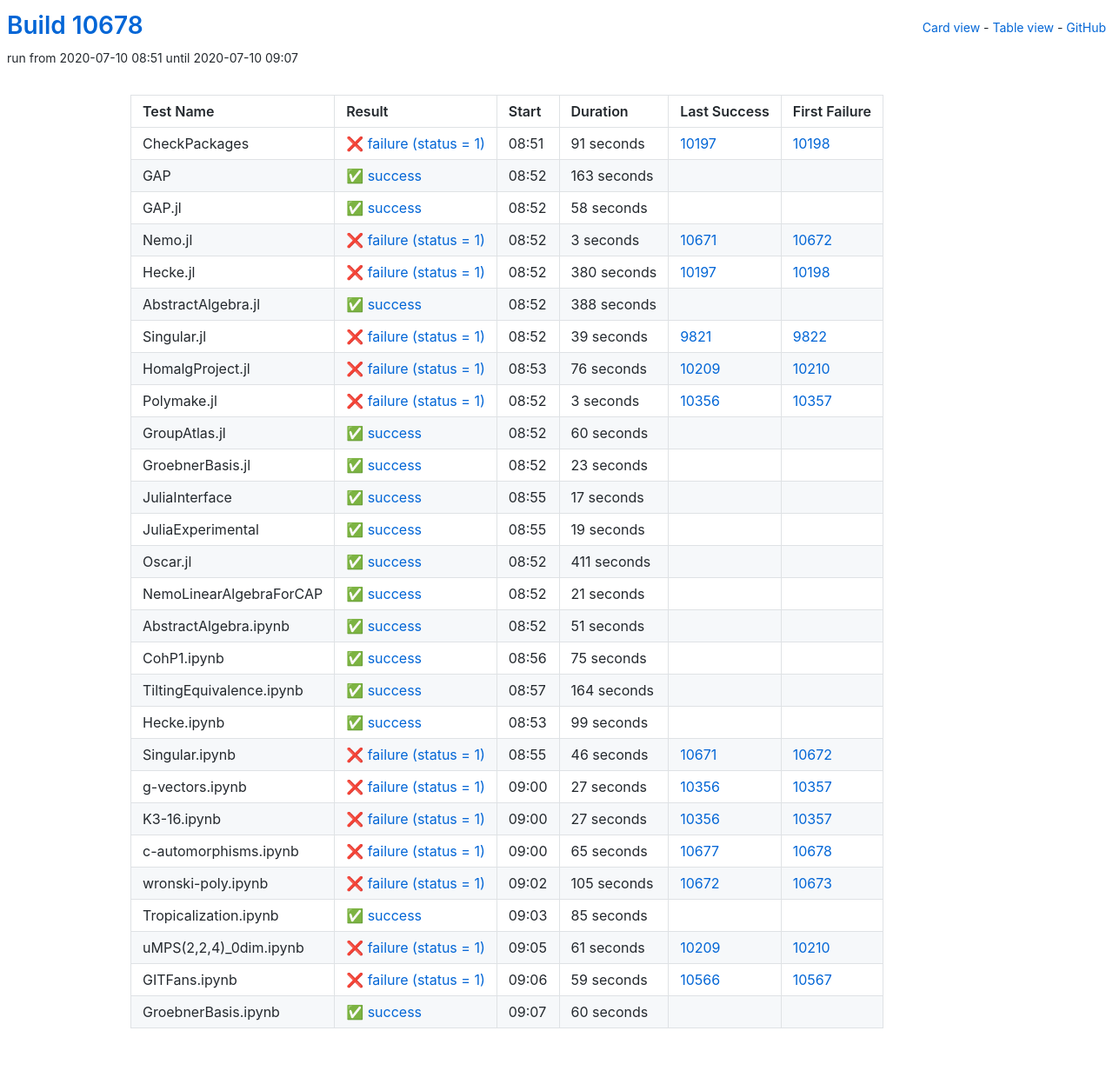
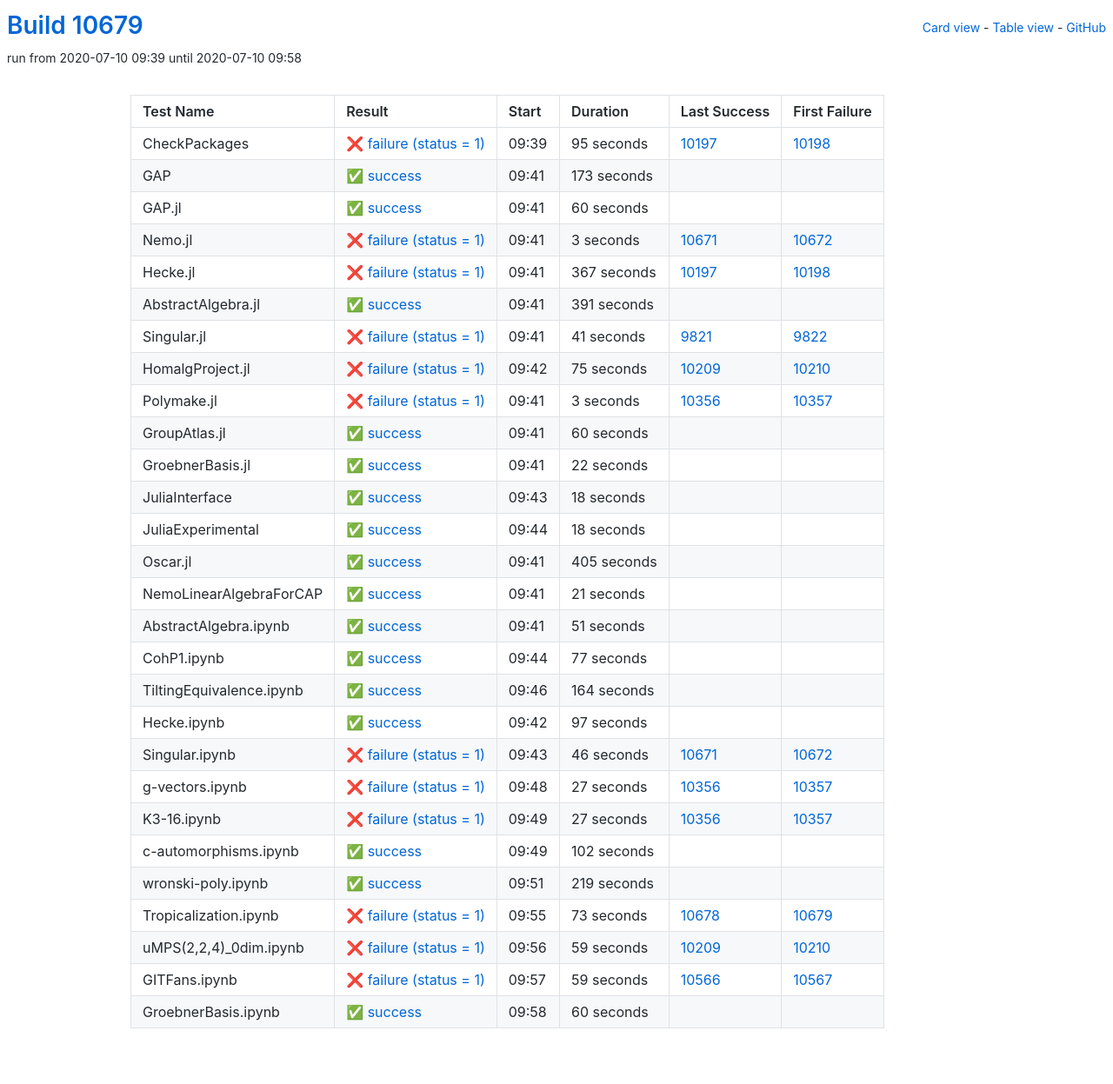
Before and after one commit to oscar-system/oscar-ci-status, a Jekyll site: the page built from table.html, in a window 1280 px wide. Shown: the whole page at 87% size. Built offline with Jekyll 4.4.1, drawn with Linux system fonts in a browser that asks for light colours.

Commit message:
Build #10679

```diff
--- a/_data/ci.yml
+++ b/_data/ci.yml
@@ -1,6 +1,6 @@
 ---
-build: 10678
-build_url: https://oscarci.mathematik.uni-kl.de/job/oscar/10678/
+build: 10679
+build_url: https://oscarci.mathematik.uni-kl.de/job/oscar/10679/
 job: oscar
 organization: oscar-system
 repo: oscar-ci-status
@@ -8,44 +8,44 @@
 tests:
 - name: CheckPackages
   id: checkpackages
-  log: https://oscarci.mathematik.uni-kl.de/job/oscar/10678/artifact/logs/build-10678/CheckPackages.log
-  start: 2020-07-10 08:51
+  log: https://oscarci.mathematik.uni-kl.de/job/oscar/10679/artifact/logs/build-10679/CheckPackages.log
+  start: 2020-07-10 09:39
   success: false
   exitcode: 1
   status: failure
-  duration: 91
+  duration: 95
   last_success: 10197
   last_success_url: https://oscarci.mathematik.uni-kl.de/job/oscar/10197/
   first_failure: 10198
   first_failure_url: https://oscarci.mathematik.uni-kl.de/job/oscar/10198/
 - name: GAP
   id: gap
-  log: https://oscarci.mathematik.uni-kl.de/job/oscar/10678/artifact/logs/build-10678/GAP.log
-  start: 2020-07-10 08:52
+  log: https://oscarci.mathematik.uni-kl.de/job/oscar/10679/artifact/logs/build-10679/GAP.log
+  start: 2020-07-10 09:41
   success: true
   exitcode: 0
   status: success
-  duration: 163
+  duration: 173
   last_success: false
   last_success_url:
   first_failure: false
   first_failure_url:
 - name: GAP.jl
   id: gap-jl
-  log: https://oscarci.mathematik.uni-kl.de/job/oscar/10678/artifact/logs/build-10678/GAP.jl.log
-  start: 2020-07-10 08:52
+  log: https://oscarci.mathematik.uni-kl.de/job/oscar/10679/artifact/logs/build-10679/GAP.jl.log
+  start: 2020-07-10 09:41
   success: true
   exitcode: 0
   status: success
-  duration: 58
+  duration: 60
   last_success: false
   last_success_url:
   first_failure: false
   first_failure_url:
 - name: Nemo.jl
   id: nemo-jl
-  log: https://oscarci.mathematik.uni-kl.de/job/oscar/10678/artifact/logs/build-10678/Nemo.jl.log
-  start: 2020-07-10 08:52
+  log: https://oscarci.mathematik.uni-kl.de/job/oscar/10679/artifact/logs/build-10679/Nemo.jl.log
+  start: 2020-07-10 09:41
   success: false
   exitcode: 1
   status: failure
@@ -56,56 +56,56 @@
   first_failure_url: https://oscarci.mathematik.uni-kl.de/job/oscar/10672/
 - name: Hecke.jl
   id: hecke-jl
-  log: https://oscarci.mathematik.uni-kl.de/job/oscar/10678/artifact/logs/build-10678/Hecke.jl.log
-  start: 2020-07-10 08:52
+  log: https://oscarci.mathematik.uni-kl.de/job/oscar/10679/artifact/logs/build-10679/Hecke.jl.log
+  start: 2020-07-10 09:41
   success: false
   exitcode: 1
   status: failure
-  duration: 380
+  duration: 367
   last_success: 10197
   last_success_url: https://oscarci.mathematik.uni-kl.de/job/oscar/10197/
   first_failure: 10198
   first_failure_url: https://oscarci.mathematik.uni-kl.de/job/oscar/10198/
 - name: AbstractAlgebra.jl
   id: abstractalgebra-jl
-  log: https://oscarci.mathematik.uni-kl.de/job/oscar/10678/artifact/logs/build-10678/AbstractAlgebra.jl.log
-  start: 2020-07-10 08:52
+  log: https://oscarci.mathematik.uni-kl.de/job/oscar/10679/artifact/logs/build-10679/AbstractAlgebra.jl.log
+  start: 2020-07-10 09:41
   success: true
   exitcode: 0
   status: success
-  duration: 388
+  duration: 391
   last_success: false
   last_success_url:
   first_failure: false
   first_failure_url:
 - name: Singular.jl
   id: singular-jl
-  log: https://oscarci.mathematik.uni-kl.de/job/oscar/10678/artifact/logs/build-10678/Singular.jl.log
-  start: 2020-07-10 08:52
+  log: https://oscarci.mathematik.uni-kl.de/job/oscar/10679/artifact/logs/build-10679/Singular.jl.log
+  start: 2020-07-10 09:41
   success: false
   exitcode: 1
   status: failure
-  duration: 39
+  duration: 41
   last_success: 9821
   last_success_url: https://oscarci.mathematik.uni-kl.de/job/oscar/9821/
   first_failure: 9822
   first_failure_url: https://oscarci.mathematik.uni-kl.de/job/oscar/9822/
 - name: HomalgProject.jl
   id: homalgproject-jl
-  log: https://oscarci.mathematik.uni-kl.de/job/oscar/10678/artifact/logs/build-10678/HomalgProject.jl.log
-  start: 2020-07-10 08:53
+  log: https://oscarci.mathematik.uni-kl.de/job/oscar/10679/artifact/logs/build-10679/HomalgProject.jl.log
+  start: 2020-07-10 09:42
   success: false
   exitcode: 1
   status: failure
-  duration: 76
+  duration: 75
   last_success: 10209
   last_success_url: https://oscarci.mathematik.uni-kl.de/job/oscar/10209/
   first_failure: 10210
   first_failure_url: https://oscarci.mathematik.uni-kl.de/job/oscar/10210/
 - name: Polymake.jl
   id: polymake-jl
-  log: https://oscarci.mathematik.uni-kl.de/job/oscar/10678/artifact/logs/build-10678/Polymake.jl.log
-  start: 2020-07-10 08:52
+  log: https://oscarci.mathematik.uni-kl.de/job/oscar/10679/artifact/logs/build-10679/Polymake.jl.log
+  start: 2020-07-10 09:41
   success: false
   exitcode: 1
   status: failure
@@ -116,8 +116,8 @@
   first_failure_url: https://oscarci.mathematik.uni-kl.de/job/oscar/10357/
 - name: GroupAtlas.jl
   id: groupatlas-jl
-  log: https://oscarci.mathematik.uni-kl.de/job/oscar/10678/artifact/logs/build-10678/GroupAtlas.jl.log
-  start: 2020-07-10 08:52
+  log: https://oscarci.mathematik.uni-kl.de/job/oscar/10679/artifact/logs/build-10679/GroupAtlas.jl.log
+  start: 2020-07-10 09:41
   success: true
   exitcode: 0
   status: success
@@ -128,56 +128,56 @@
   first_failure_url:
 - name: GroebnerBasis.jl
   id: groebnerbasis-jl
-  log: https://oscarci.mathematik.uni-kl.de/job/oscar/10678/artifact/logs/build-10678/GroebnerBasis.jl.log
-  start: 2020-07-10 08:52
+  log: https://oscarci.mathematik.uni-kl.de/job/oscar/10679/artifact/logs/build-10679/GroebnerBasis.jl.log
+  start: 2020-07-10 09:41
   success: true
   exitcode: 0
   status: success
-  duration: 23
+  duration: 22
   last_success: false
   last_success_url:
   first_failure: false
   first_failure_url:
 - name: JuliaInterface
   id: juliainterface
-  log: https://oscarci.mathematik.uni-kl.de/job/oscar/10678/artifact/logs/build-10678/JuliaInterface.log
-  start: 2020-07-10 08:55
+  log: https://oscarci.mathematik.uni-kl.de/job/oscar/10679/artifact/logs/build-10679/JuliaInterface.log
+  start: 2020-07-10 09:43
   success: true
   exitcode: 0
   status: success
-  duration: 17
+  duration: 18
   last_success: false
   last_success_url:
   first_failure: false
   first_failure_url:
 - name: JuliaExperimental
   id: juliaexperimental
-  log: https://oscarci.mathematik.uni-kl.de/job/oscar/10678/artifact/logs/build-10678/JuliaExperimental.log
-  start: 2020-07-10 08:55
+  log: https://oscarci.mathematik.uni-kl.de/job/oscar/10679/artifact/logs/build-10679/JuliaExperimental.log
+  start: 2020-07-10 09:44
   success: true
   exitcode: 0
   status: success
-  duration: 19
+  duration: 18
   last_success: false
   last_success_url:
   first_failure: false
   first_failure_url:
 - name: Oscar.jl
   id: oscar-jl
-  log: https://oscarci.mathematik.uni-kl.de/job/oscar/10678/artifact/logs/build-10678/Oscar.jl.log
-  start: 2020-07-10 08:52
+  log: https://oscarci.mathematik.uni-kl.de/job/oscar/10679/artifact/logs/build-10679/Oscar.jl.log
+  start: 2020-07-10 09:41
   success: true
   exitcode: 0
   status: success
-  duration: 411
+  duration: 405
   last_success: false
   last_success_url:
   first_failure: false
   first_failure_url:
 - name: NemoLinearAlgebraForCAP
   id: nemolinearalgebraforcap
-  log: https://oscarci.mathematik.uni-kl.de/job/oscar/10678/artifact/logs/build-10678/NemoLinearAlgebraForCAP.log
-  start: 2020-07-10 08:52
+  log: https://oscarci.mathematik.uni-kl.de/job/oscar/10679/artifact/logs/build-10679/NemoLinearAlgebraForCAP.log
+  start: 2020-07-10 09:41
   success: true
   exitcode: 0
   status: success
@@ -188,8 +188,8 @@
   first_failure_url:
 - name: AbstractAlgebra.ipynb
   id: abstractalgebra-ipynb
-  log: https://oscarci.mathematik.uni-kl.de/job/oscar/10678/artifact/logs/build-10678/AbstractAlgebra.ipynb.log
-  start: 2020-07-10 08:52
+  log: https://oscarci.mathematik.uni-kl.de/job/oscar/10679/artifact/logs/build-10679/AbstractAlgebra.ipynb.log
+  start: 2020-07-10 09:41
   success: true
   exitcode: 0
   status: success
@@ -200,20 +200,20 @@
   first_failure_url:
 - name: CohP1.ipynb
   id: cohp1-ipynb
-  log: https://oscarci.mathematik.uni-kl.de/job/oscar/10678/artifact/logs/build-10678/CohP1.ipynb.log
-  start: 2020-07-10 08:56
+  log: https://oscarci.mathematik.uni-kl.de/job/oscar/10679/artifact/logs/build-10679/CohP1.ipynb.log
+  start: 2020-07-10 09:44
   success: true
   exitcode: 0
   status: success
-  duration: 75
+  duration: 77
   last_success: false
   last_success_url:
   first_failure: false
   first_failure_url:
 - name: TiltingEquivalence.ipynb
   id: tiltingequivalence-ipynb
-  log: https://oscarci.mathematik.uni-kl.de/job/oscar/10678/artifact/logs/build-10678/TiltingEquivalence.ipynb.log
-  start: 2020-07-10 08:57
+  log: https://oscarci.mathematik.uni-kl.de/job/oscar/10679/artifact/logs/build-10679/TiltingEquivalence.ipynb.log
+  start: 2020-07-10 09:46
   success: true
   exitcode: 0
   status: success
@@ -224,20 +224,20 @@
   first_failure_url:
 - name: Hecke.ipynb
   id: hecke-ipynb
-  log: https://oscarci.mathematik.uni-kl.de/job/oscar/10678/artifact/logs/build-10678/Hecke.ipynb.log
-  start: 2020-07-10 08:53
+  log: https://oscarci.mathematik.uni-kl.de/job/oscar/10679/artifact/logs/build-10679/Hecke.ipynb.log
+  start: 2020-07-10 09:42
   success: true
   exitcode: 0
   status: success
-  duration: 99
+  duration: 97
   last_success: false
   last_success_url:
   first_failure: false
   first_failure_url:
 - name: Singular.ipynb
   id: singular-ipynb
-  log: https://oscarci.mathematik.uni-kl.de/job/oscar/10678/artifact/logs/build-10678/Singular.ipynb.log
-  start: 2020-07-10 08:55
+  log: https://oscarci.mathematik.uni-kl.de/job/oscar/10679/artifact/logs/build-10679/Singular.ipynb.log
+  start: 2020-07-10 09:43
   success: false
   exitcode: 1
   status: failure
@@ -248,8 +248,8 @@
   first_failure_url: https://oscarci.mathematik.uni-kl.de/job/oscar/10672/
 - name: g-vectors.ipynb
   id: g-vectors-ipynb
-  log: https://oscarci.mathematik.uni-kl.de/job/oscar/10678/artifact/logs/build-10678/g-vectors.ipynb.log
-  start: 2020-07-10 09:00
+  log: https://oscarci.mathematik.uni-kl.de/job/oscar/10679/artifact/logs/build-10679/g-vectors.ipynb.log
+  start: 2020-07-10 09:48
   success: false
   exitcode: 1
   status: failure
@@ -260,8 +260,8 @@
   first_failure_url: https://oscarci.mathematik.uni-kl.de/job/oscar/10357/
 - name: K3-16.ipynb
   id: k3-16-ipynb
-  log: https://oscarci.mathematik.uni-kl.de/job/oscar/10678/artifact/logs/build-10678/K3-16.ipynb.log
-  start: 2020-07-10 09:00
+  log: https://oscarci.mathematik.uni-kl.de/job/oscar/10679/artifact/logs/build-10679/K3-16.ipynb.log
+  start: 2020-07-10 09:49
   success: false
   exitcode: 1
   status: failure
@@ -272,56 +272,56 @@
   first_failure_url: https://oscarci.mathematik.uni-kl.de/job/oscar/10357/
 - name: c-automorphisms.ipynb
   id: c-automorphisms-ipynb
-  log: https://oscarci.mathematik.uni-kl.de/job/oscar/10678/artifact/logs/build-10678/c-automorphisms.ipynb.log
-  start: 2020-07-10 09:00
-  success: false
-  exitcode: 1
-  status: failure
-  duration: 65
-  last_success: 10677
-  last_success_url: https://oscarci.mathematik.uni-kl.de/job/oscar/10677/
-  first_failure: 10678
-  first_failure_url: https://oscarci.mathematik.uni-kl.de/job/oscar/10678/
-- name: wronski-poly.ipynb
-  id: wronski-poly-ipynb
-  log: https://oscarci.mathematik.uni-kl.de/job/oscar/10678/artifact/logs/build-10678/wronski-poly.ipynb.log
-  start: 2020-07-10 09:02
-  success: false
-  exitcode: 1
-  status: failure
-  duration: 105
-  last_success: 10672
-  last_success_url: https://oscarci.mathematik.uni-kl.de/job/oscar/10672/
-  first_failure: 10673
-  first_failure_url: https://oscarci.mathematik.uni-kl.de/job/oscar/10673/
-- name: Tropicalization.ipynb
-  id: tropicalization-ipynb
-  log: https://oscarci.mathematik.uni-kl.de/job/oscar/10678/artifact/logs/build-10678/Tropicalization.ipynb.log
-  start: 2020-07-10 09:03
+  log: https://oscarci.mathematik.uni-kl.de/job/oscar/10679/artifact/logs/build-10679/c-automorphisms.ipynb.log
+  start: 2020-07-10 09:49
   success: true
   exitcode: 0
   status: success
-  duration: 85
+  duration: 102
   last_success: false
   last_success_url:
   first_failure: false
   first_failure_url:
-- name: uMPS(2,2,4)_0dim.ipynb
-  id: umps-2-2-4-0dim-ipynb
-  log: https://oscarci.mathematik.uni-kl.de/job/oscar/10678/artifact/logs/build-10678/uMPS-2-2-4-_0dim.ipynb.log
-  start: 2020-07-10 09:05
+- name: wronski-poly.ipynb
+  id: wronski-poly-ipynb
+  log: https://oscarci.mathematik.uni-kl.de/job/oscar/10679/artifact/logs/build-10679/wronski-poly.ipynb.log
+  start: 2020-07-10 09:51
+  success: true
+  exitcode: 0
+  status: success
+  duration: 219
+  last_success: false
+  last_success_url:
+  first_failure: false
+  first_failure_url:
+- name: Tropicalization.ipynb
+  id: tropicalization-ipynb
+  log: https://oscarci.mathematik.uni-kl.de/job/oscar/10679/artifact/logs/build-10679/Tropicalization.ipynb.log
+  start: 2020-07-10 09:55
   success: false
   exitcode: 1
   status: failure
-  duration: 61
+  duration: 73
+  last_success: 10678
+  last_success_url: https://oscarci.mathematik.uni-kl.de/job/oscar/10678/
+  first_failure: 10679
+  first_failure_url: https://oscarci.mathematik.uni-kl.de/job/oscar/10679/
+- name: uMPS(2,2,4)_0dim.ipynb
+  id: umps-2-2-4-0dim-ipynb
+  log: https://oscarci.mathematik.uni-kl.de/job/oscar/10679/artifact/logs/build-10679/uMPS-2-2-4-_0dim.ipynb.log
+  start: 2020-07-10 09:56
+  success: false
+  exitcode: 1
+  status: failure
+  duration: 59
   last_success: 10209
   last_success_url: https://oscarci.mathematik.uni-kl.de/job/oscar/10209/
   first_failure: 10210
   first_failure_url: https://oscarci.mathematik.uni-kl.de/job/oscar/10210/
 - name: GITFans.ipynb
   id: gitfans-ipynb
-  log: https://oscarci.mathematik.uni-kl.de/job/oscar/10678/artifact/logs/build-10678/GITFans.ipynb.log
-  start: 2020-07-10 09:06
+  log: https://oscarci.mathematik.uni-kl.de/job/oscar/10679/artifact/logs/build-10679/GITFans.ipynb.log
+  start: 2020-07-10 09:57
   success: false
   exitcode: 1
   status: failure
@@ -332,8 +332,8 @@
   first_failure_url: https://oscarci.mathematik.uni-kl.de/job/oscar/10567/
 - name: GroebnerBasis.ipynb
   id: groebnerbasis-ipynb
-  log: https://oscarci.mathematik.uni-kl.de/job/oscar/10678/artifact/logs/build-10678/GroebnerBasis.ipynb.log
-  start: 2020-07-10 09:07
+  log: https://oscarci.mathematik.uni-kl.de/job/oscar/10679/artifact/logs/build-10679/GroebnerBasis.ipynb.log
+  start: 2020-07-10 09:58
   success: true
   exitcode: 0
   status: success
```
Also changed, not shown: README.md.
